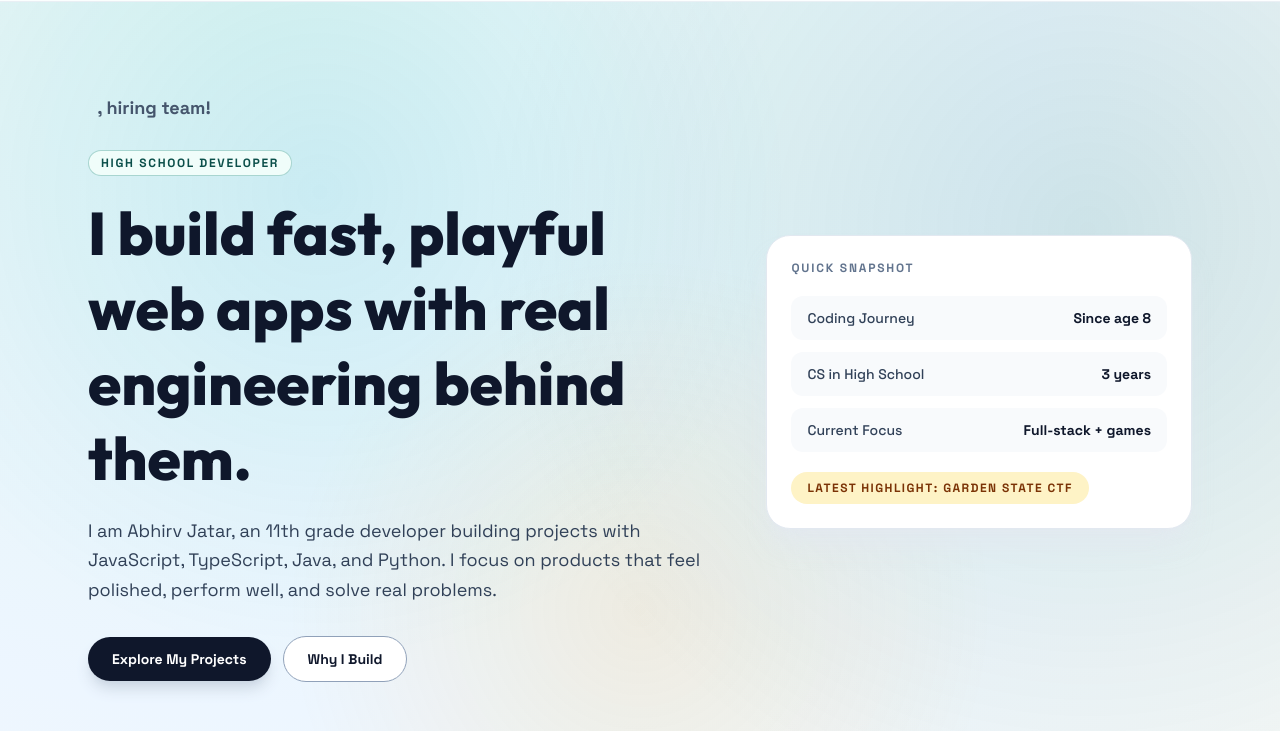
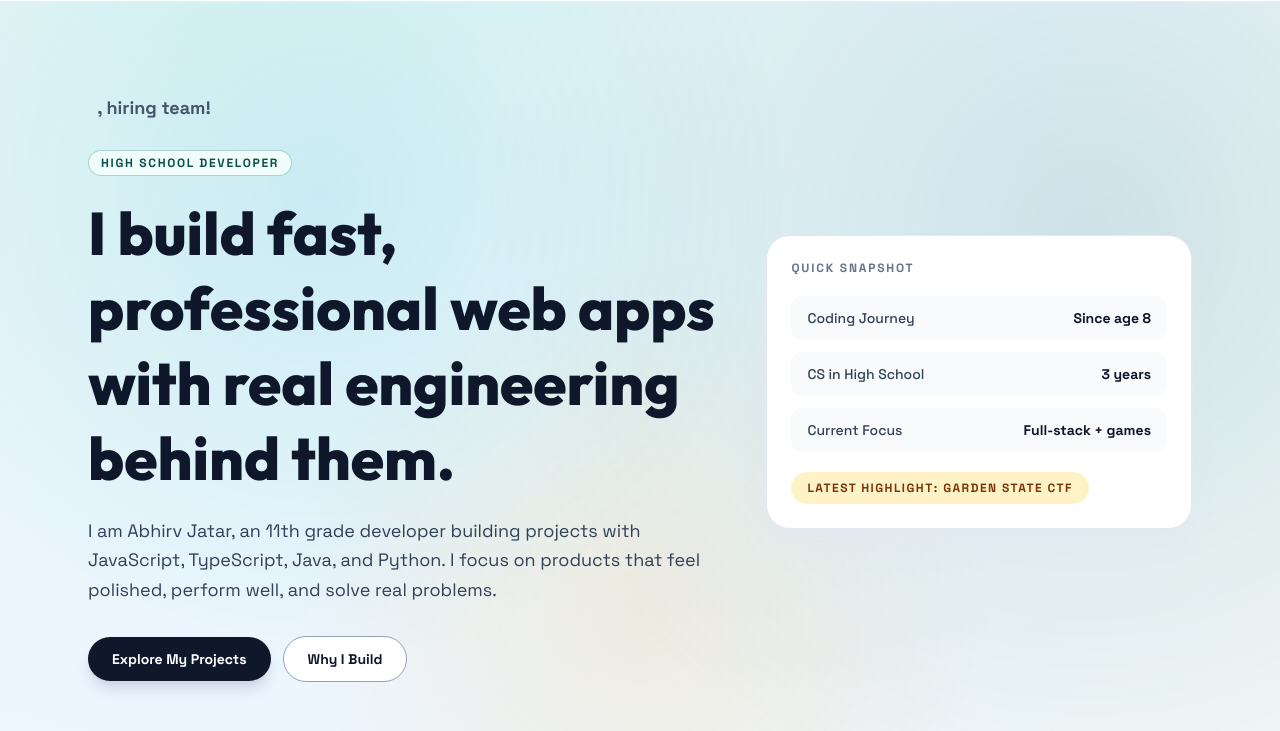
Before and after one commit to abjatar1/abjatar1.github.io, a plain HTML site: page index.html in a window 1280 px wide. Shown: the part 69-800 px from the top of the page. Drawn offline with nearby package versions, Linux system fonts and the light colour scheme.

Commit message:
proffesional

```diff
--- a/index.html
+++ b/index.html
@@ -102,7 +102,7 @@
           </p>
           <p class="reveal inline-flex rounded-full border border-teal-700/30 bg-teal-50 px-3 py-1 text-xs font-semibold uppercase tracking-[0.14em] text-teal-900">High school developer</p>
           <h1 class="display reveal reveal-delay-1 mt-5 text-4xl font-extrabold leading-tight text-slate-900 sm:text-5xl lg:text-6xl">
-            I build fast, playful web apps with real engineering behind them.
+            I build fast, professional web apps with real engineering behind them.
           </h1>
           <p class="reveal reveal-delay-2 mt-5 max-w-2xl text-lg leading-relaxed text-slate-700">
             I am Abhirv Jatar, an 11th grade developer building projects with JavaScript, TypeScript, Java, and Python. I focus on products that feel polished, perform well, and solve real problems.
```
